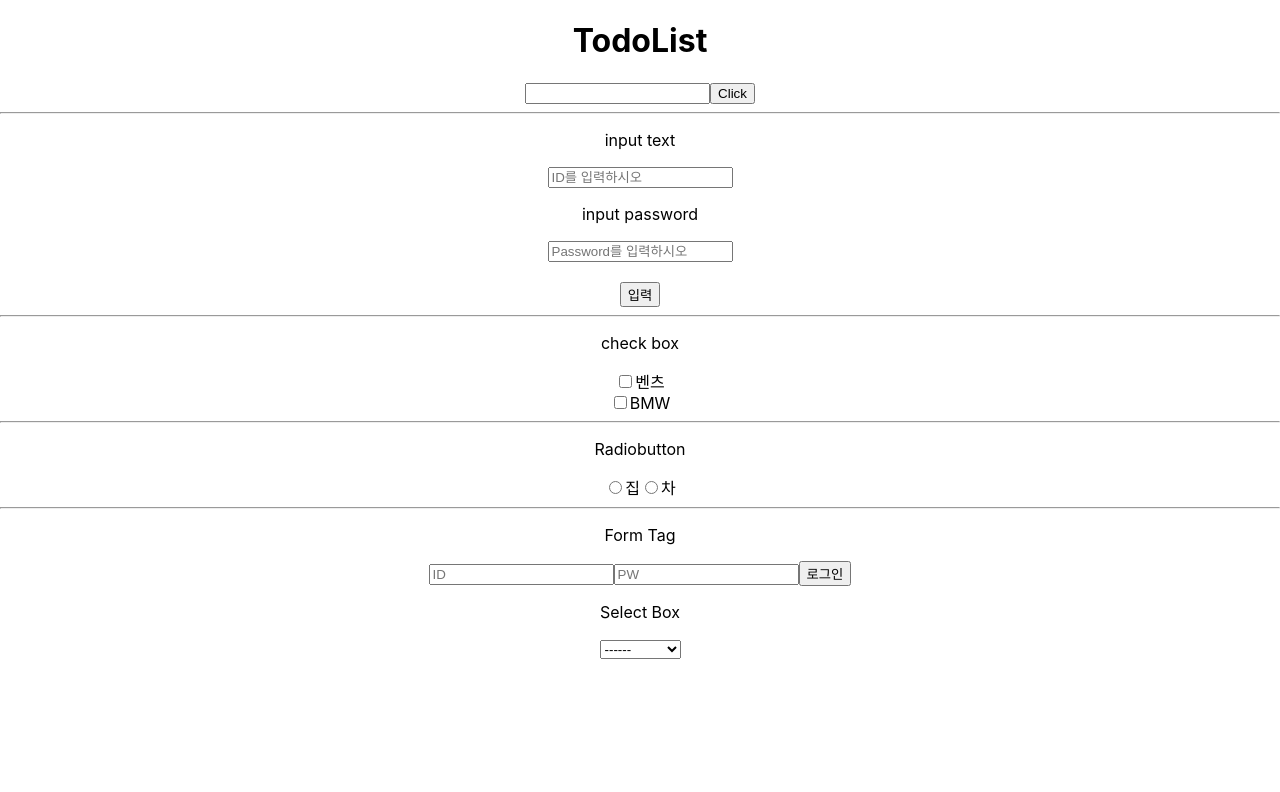
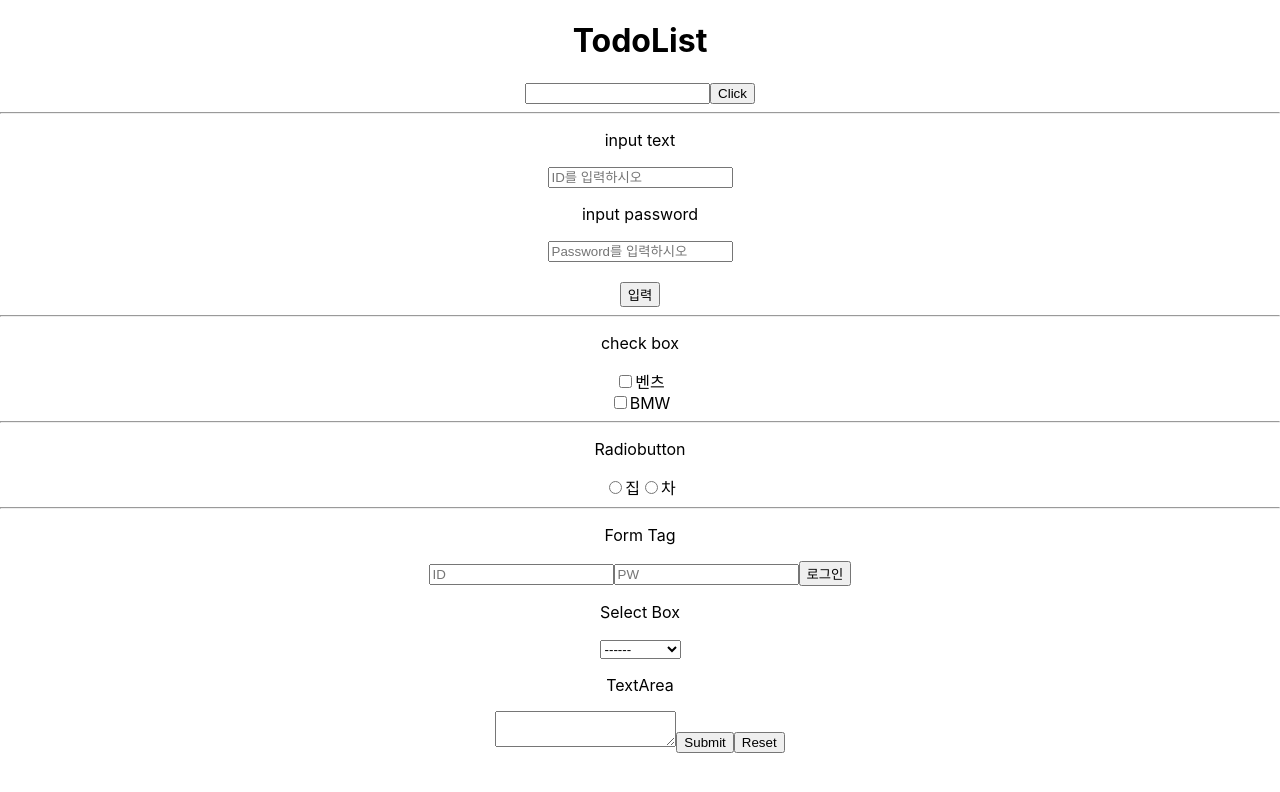
Before and after one commit to csy1597/React, a React (Create React App) app in the folder test2/: page / in a window 1280 px wide. Shown: the top 792 px of the page. Built offline with nearby package versions, Linux system fonts and the light colour scheme.

Commit message:
textarea

```diff
--- a/test2/src/App.js
+++ b/test2/src/App.js
@@ -16,6 +16,8 @@ function App() {
   const [userPw, setUserPw] = useState('');
   const [selected, setSelected] = useState('');
   const selectList = ['------','Apple', 'Dell' ,'SamSung', 'LG', 'HP'];
+  const [textArea, setTextArea] = useState('');
+
 
 
 
@@ -93,6 +95,12 @@ function App() {
     console.log(selected);
     return;
   }
+  const onTextArea = (e) => setTextArea(e.target.value);
+  console.log(textArea);
+  const textReset = () =>{
+    setTextArea('');
+  }
+
 
 
 
@@ -150,6 +158,13 @@ function App() {
           </option>
         ))}
       </select>
+      <p>TextArea</p>
+      <form onSubmit={onSubClick}>
+        <textarea type="text" value={textArea} onChange={onTextArea} />
+        <button onClick={onTextArea}>Submit</button>
+        <button type="reset" onClick={textReset}>Reset</button>
+
+      </form>
 
 
     </div>
```
